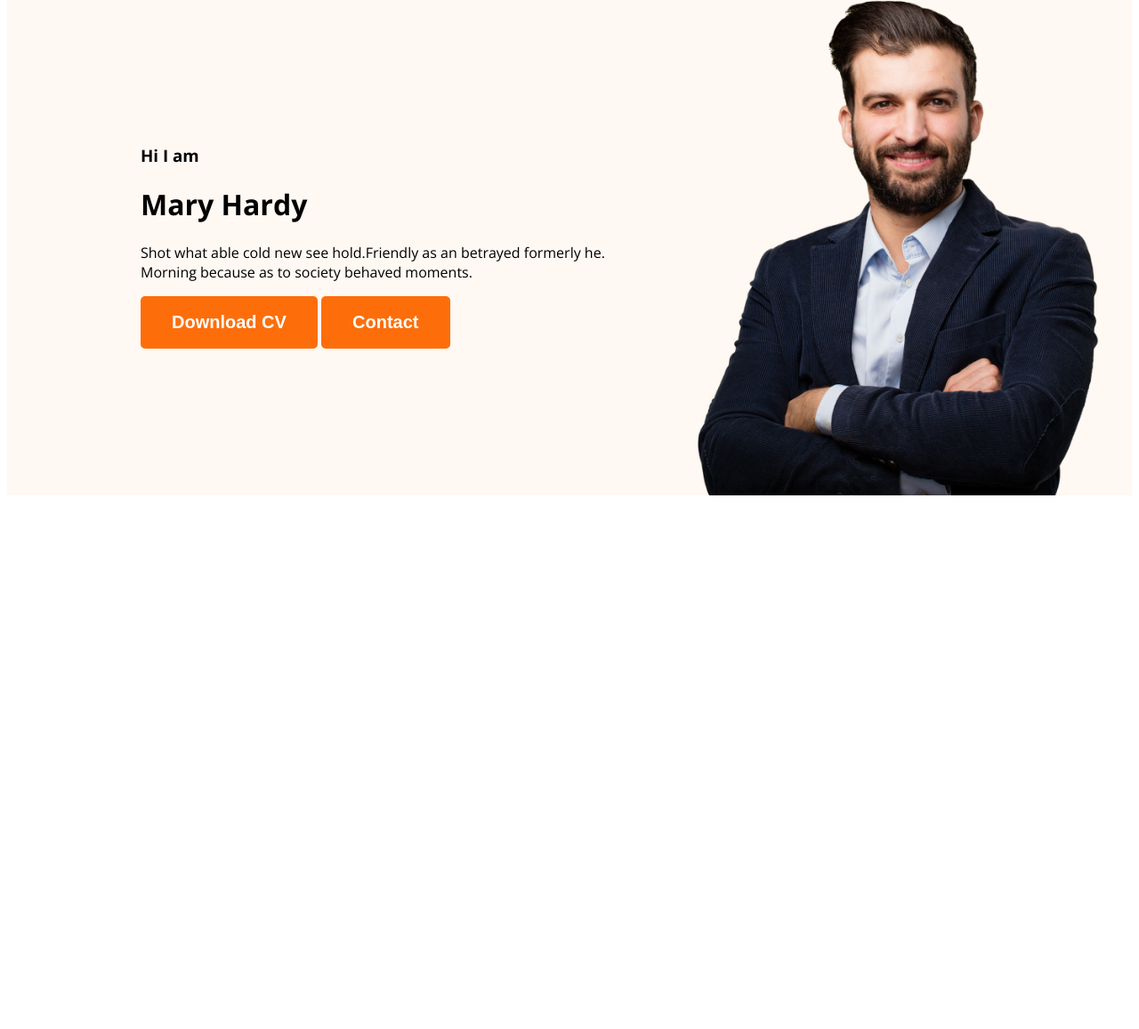
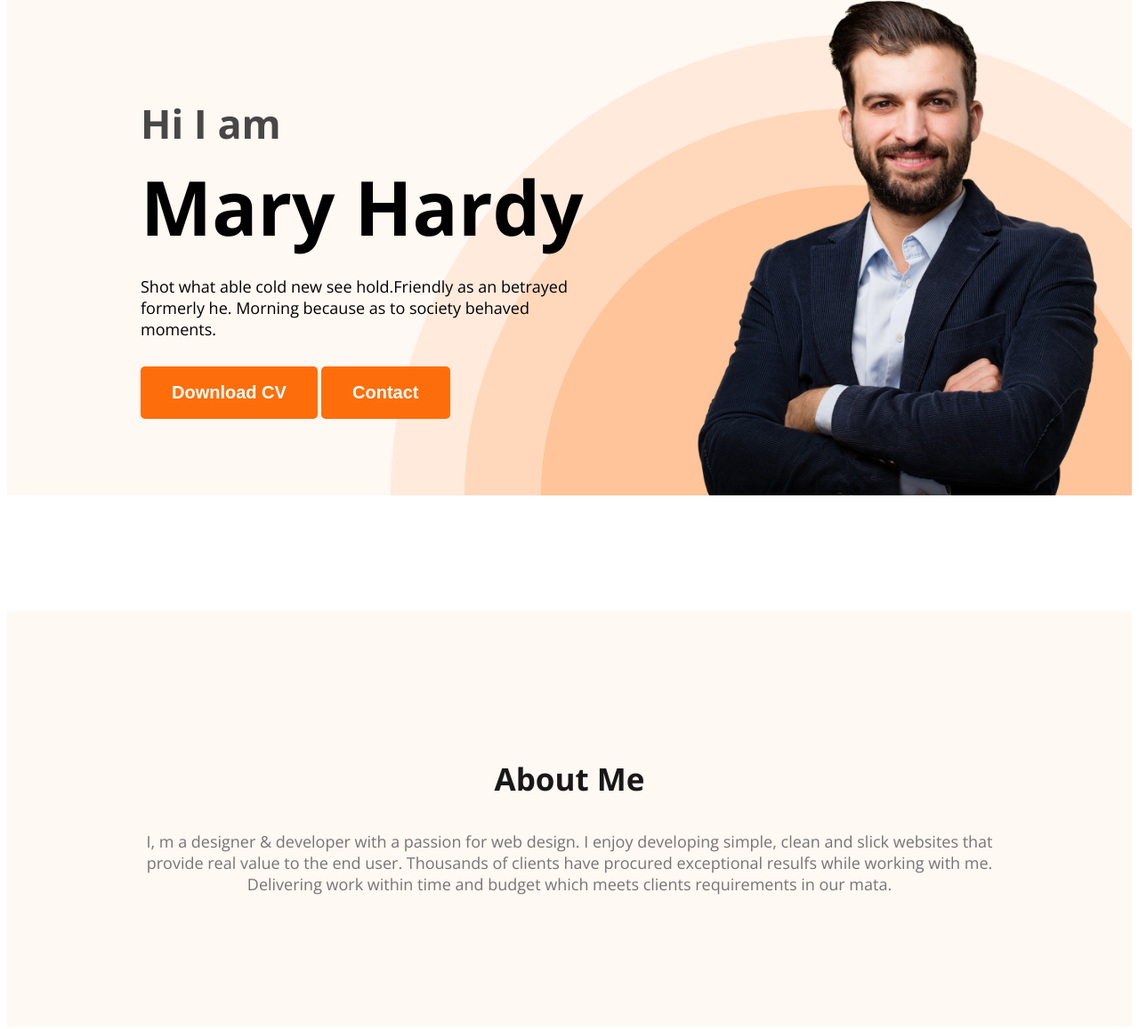
Before and after one commit to tareqiub/web-dev-portfolio, a plain HTML site: page index.html in a window 1280 px wide. Shown: the part 211-1368 px from the top of the page at 89% size. Before the commit the page ends 800 px from the top, so only its background shows below. Drawn offline with nearby package versions, Linux system fonts and the light colour scheme.

Commit message:
about section added

```diff
--- a/index.html
+++ b/index.html
@@ -28,7 +28,7 @@
             <div class="banner-content">
                 <h3 class="banner-greeting">Hi I am</h3>
                 <h1 class="banner-title">Mary Hardy</h1>
-                <p>Shot what able cold new see hold.Friendly as an betrayed formerly he. Morning because as to society behaved moments.</p>
+                <p class="banner-description">Shot what able cold new see hold.Friendly as an betrayed formerly he. Morning because as to society behaved moments.</p>
                 <button class="btn-primary">Download CV</button>
                 <button class="btn-primary">Contact</button>
             </div>
@@ -37,7 +37,11 @@
 
     </header>
     <main>
+        <section class="about">
+            <h3 class="section-title">About Me</h3>
+            <p class="section-description">I, m a designer & developer with a passion for web design. I enjoy developing simple, clean and slick websites that provide real value to the end user. Thousands of clients have procured exceptional resulfs while working with me. Delivering work within time and budget which meets clients requirements in our mata.</p>
 
+        </section>
     </main>
     <footer>
 
--- a/styles/portfolio.css
+++ b/styles/portfolio.css
@@ -13,6 +13,17 @@ body{
     font-size: 20px;
     border: 0;
     font-weight: 700;
+}
+.section-title{
+    font-size: 35px;
+    text-align: center;
+    font-weight: 700;
+    color: #181818;
+}
+.section-description{
+    color: #757575;
+    font-size: 18px;
+    text-align: center;
 }
 /* nav related styles */
 nav{
@@ -41,12 +52,43 @@ nav a{
 /* header related styles */
 .header{
     background-color: #FFF8F3;
+    background-image: url('../images/header_bg.png');
+    background-repeat: no-repeat;
+    background-position:bottom right;
+
 }
 .banner{
     padding: 30px 30px 0 150px;
     display: flex;
     align-items: center;
+    justify-content: space-between;
+}
+.banner-content{
+    max-width: 500px;
 }
 .banner .profile-picture{
     width: 500px;
 }
+.banner-greeting{
+    font-size: 45px;
+    color: #474747;
+    margin-bottom: 0;
+}
+.banner-title{
+    font-size: 85px;
+    font-weight: 700;
+    margin-top: 5px;
+    margin-bottom: 20px;
+}
+.banner-description{
+    font-size: 18px;
+    margin-bottom: 30px;
+}
+/* main section styles */
+
+/* about section styles */
+.about{
+    padding:130px;
+    background: #FFF8F3;
+    margin: 130px 0;
+}
```
